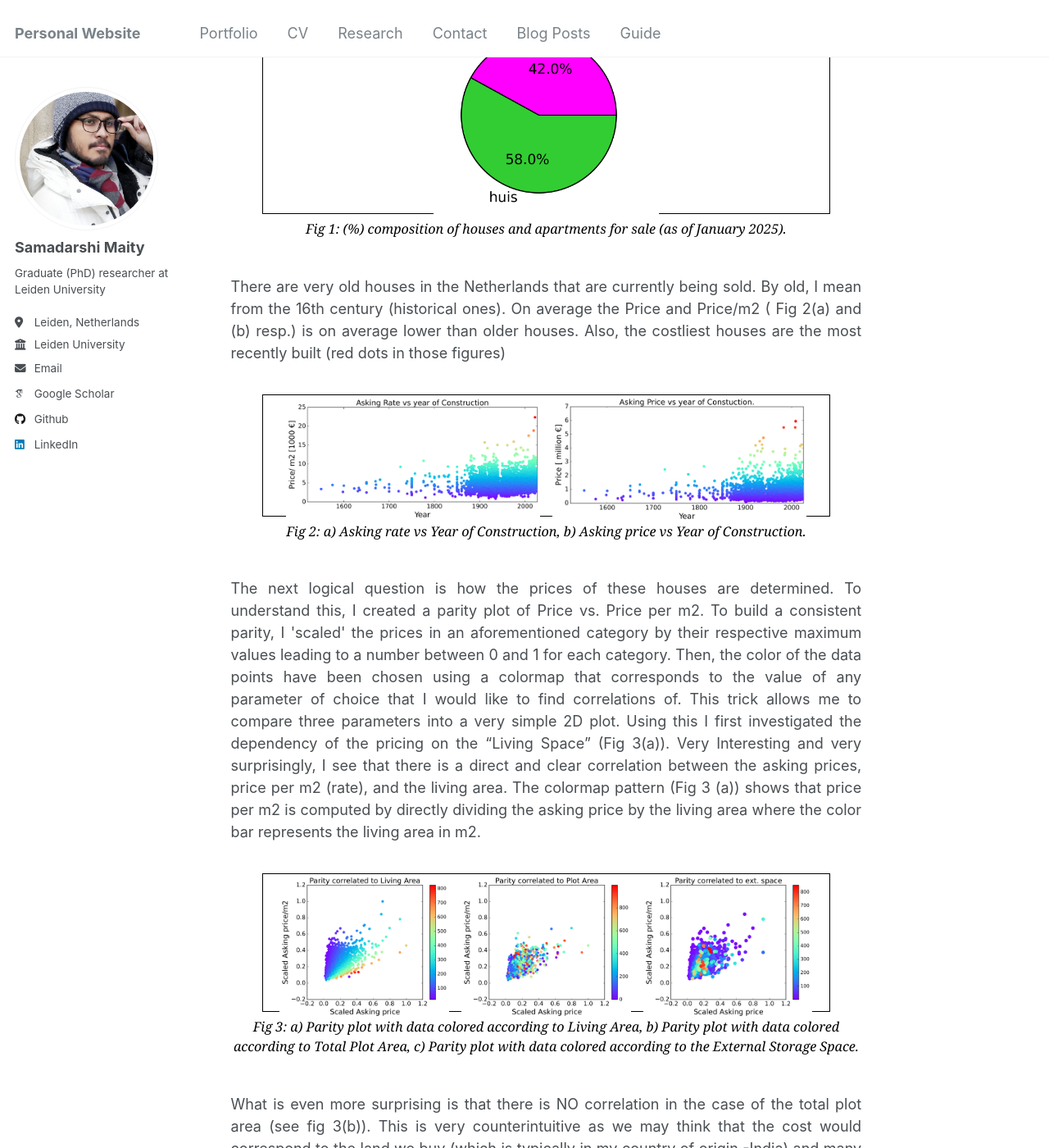
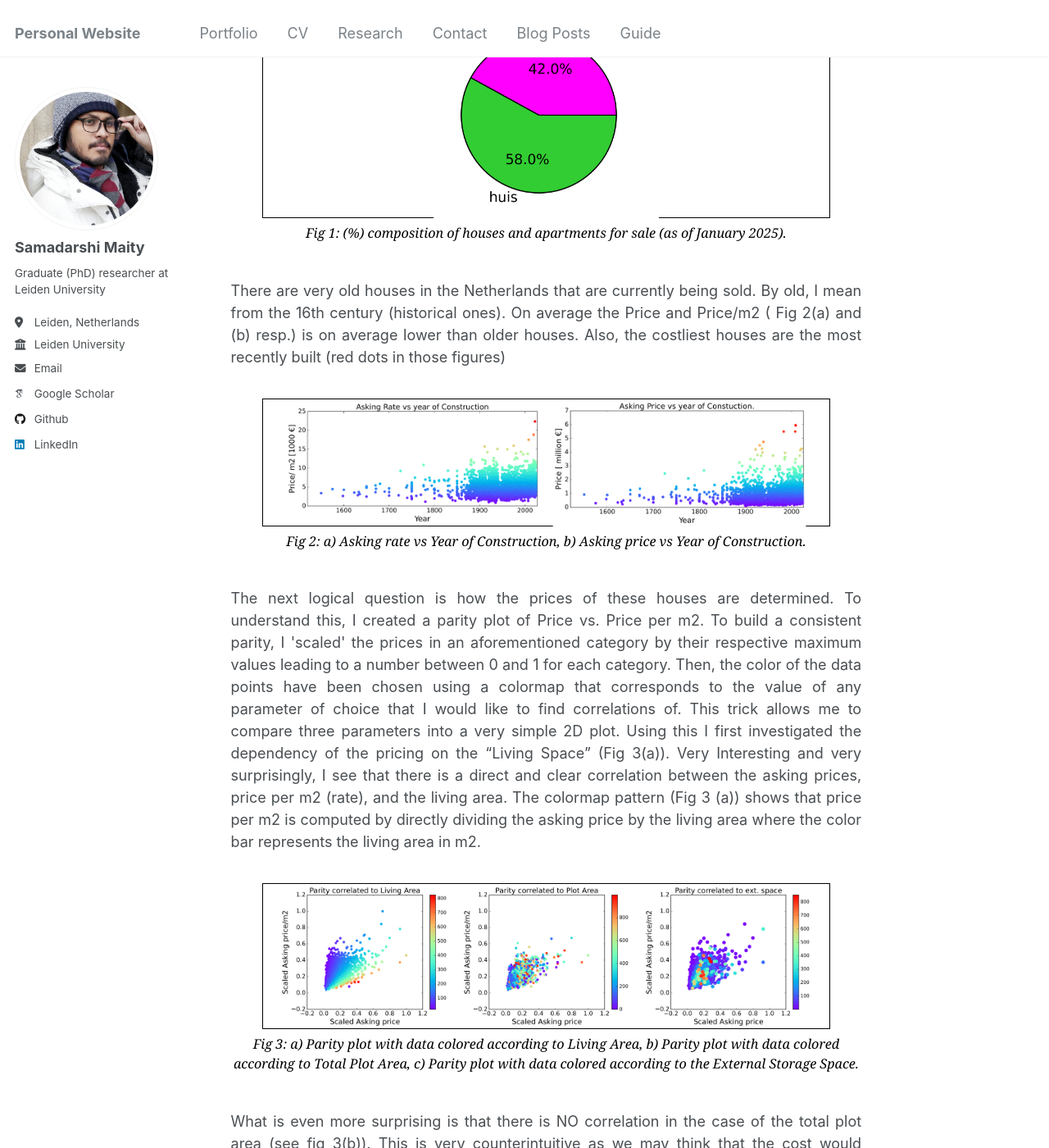
Before and after one commit to Samadarshi-Maity/Samadarshi-Maity.github.io, a Jekyll site: the page built from _portfolio/portfolio-2.html, in a window 1280 px wide and 1400 px high, scrolled down 1039 px. Shown: the whole window at 82% size. Built offline with Jekyll 4.4.1, drawn with Linux system fonts in a browser that asks for light colours; some web fonts are replaced.

Commit message:
Update portfolio-2.html

```diff
--- a/_portfolio/portfolio-2.html
+++ b/_portfolio/portfolio-2.html
@@ -40,18 +40,18 @@ collection: portfolio
         .single-image .image-container img {
 
             width: 40%;
-	    margin-bottom: -10px; /* try putting it in the middle*/
+	    margin-bottom: -5px; /* try putting it in the middle*/
         }
         /* Styling for images */
         .two-columns .image-container img {
             width:45%; /* Two-column layout by default */
-	    margin-bottom: -10px; /* try putting it in the middle*/
+	    margin-bottom: -3px; /* try putting it in the middle*/
         }
 
         /* Three-column layout */
         .three-columns .image-container img {
             width: 30%; /* Three images per row */
-	    margin-bottom: -10px; /* try putting it in the middle*/
+	    margin-bottom: -1px; /* try putting it in the middle*/
         }
 		/* Caption styling */
         .image-caption {
```
